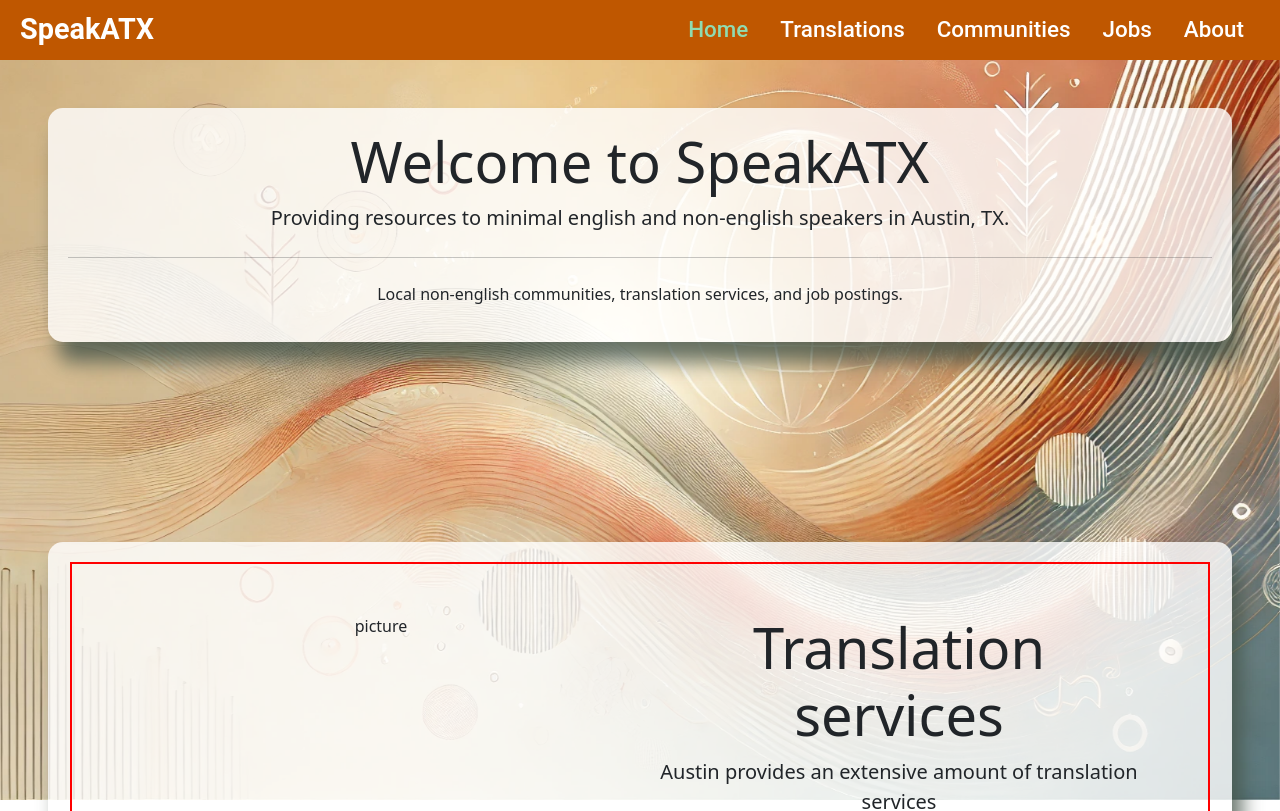
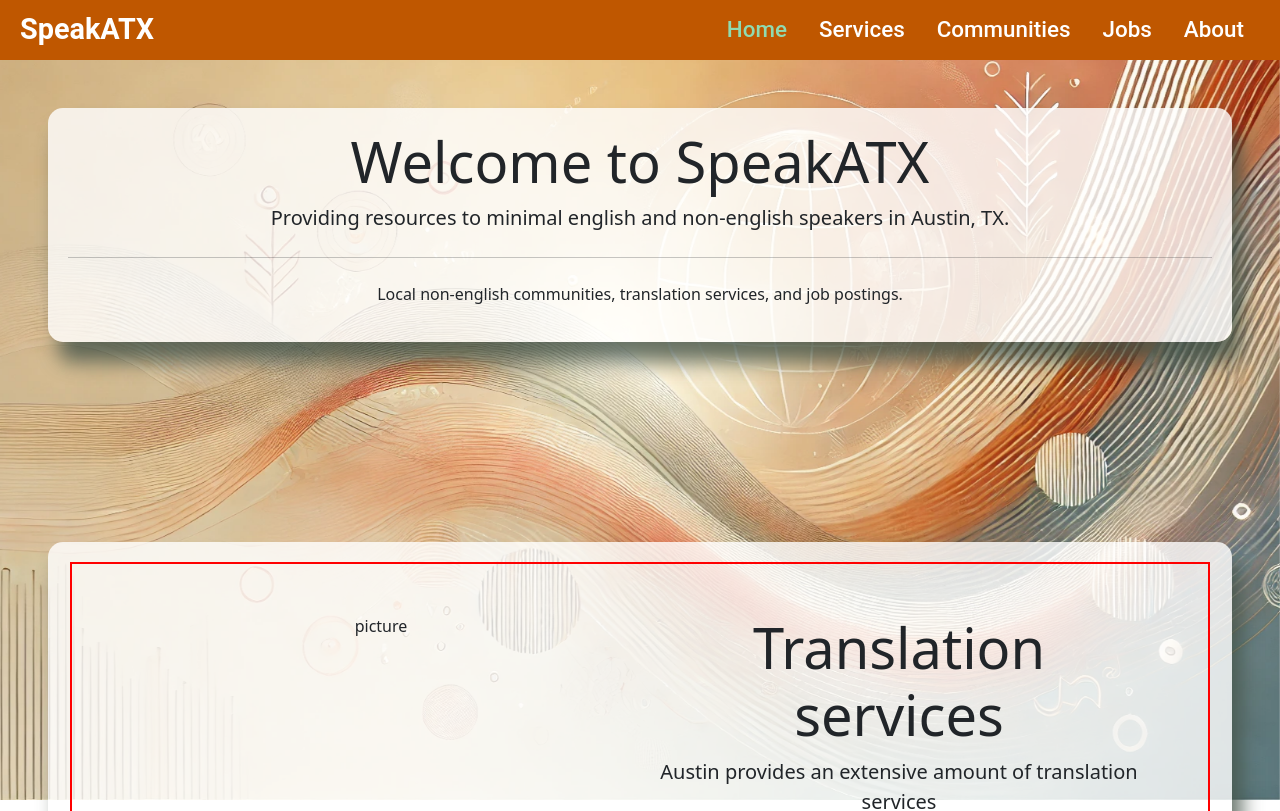
Before and after one commit to TorresEdwin/SpeakATX, a React (Vite) app in the folder frontend/: page / in a window 1280 px wide. Shown: the top 811 px of the page. Built offline with nearby package versions, Linux system fonts and the light colour scheme.

Commit message:
updated navbar names

```diff
--- a/frontend/src/components/Navbar/index.jsx
+++ b/frontend/src/components/Navbar/index.jsx
@@ -24,8 +24,8 @@ const Navbar = () => {
                     <NavLink to="/" activeStyle>
                         Home
                     </NavLink>
-                    <NavLink to="/translations" activeStyle>
-                        Translations
+                    <NavLink to="/services" activeStyle>
+                        Services
                     </NavLink>
                     <NavLink to="/communities" activeStyle>
                         Communities
```
